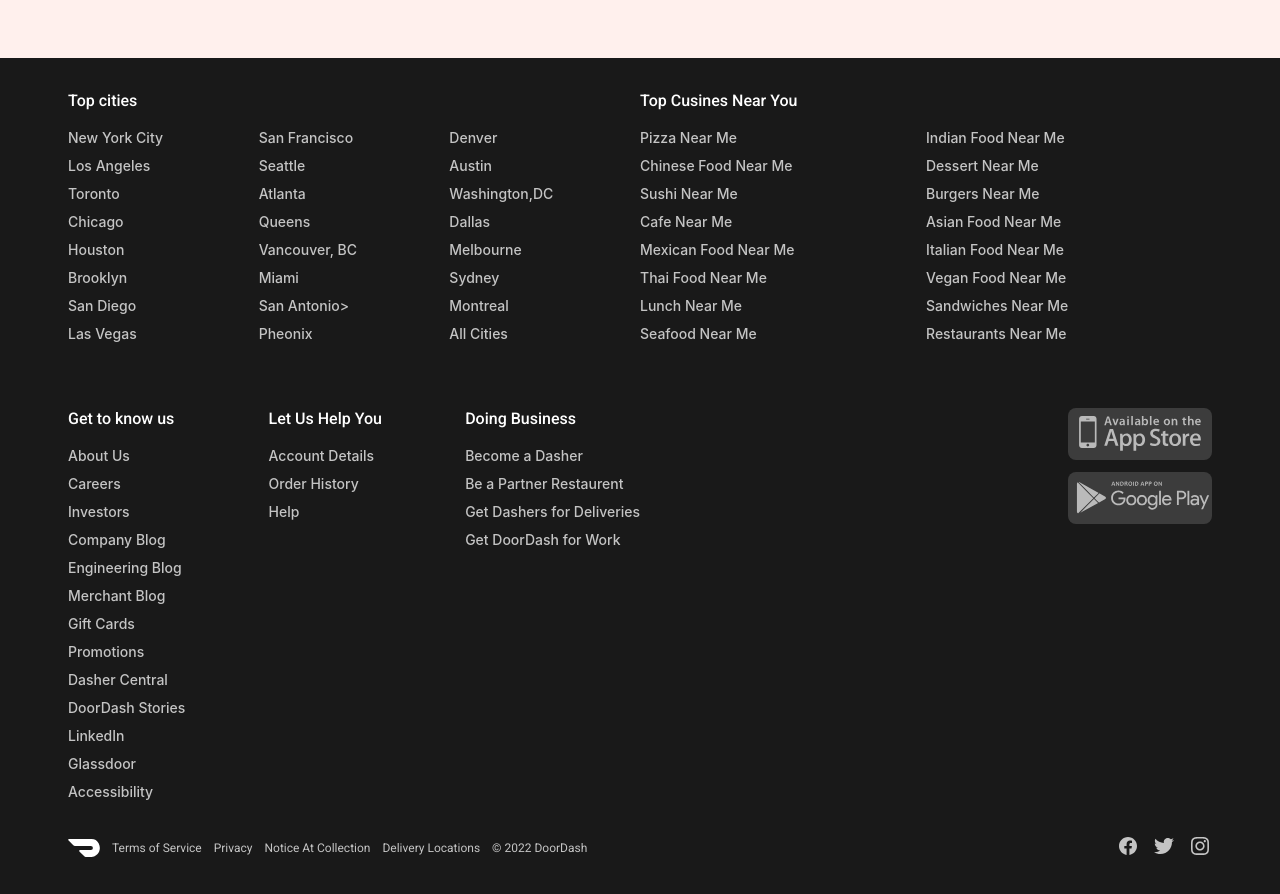
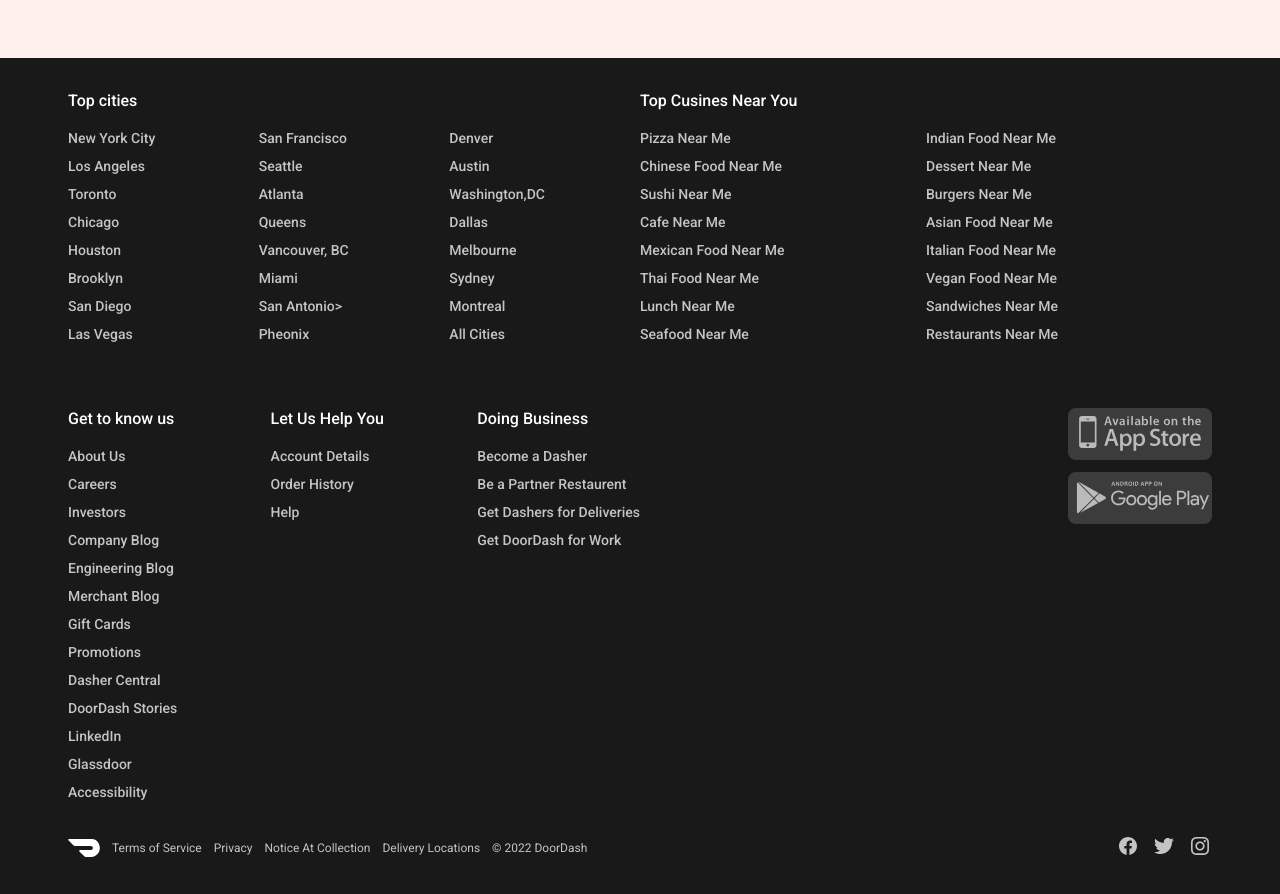
Before and after one commit to akshaysama/Doordash, a plain HTML site: page index.html in a window 1280 px wide. Shown: the part 1640-2534 px from the top of the page. Drawn offline with Linux system fonts and the light colour scheme.

Commit message:
Update style.css
space removed

```diff
--- a/style.css
+++ b/style.css
@@ -1,8 +1,3 @@
-/* @font-face {
-    font-family: 'TTNorms-Regular';
-    src:
-    url('/home/akshay/Desktop/Task13WEBSITE/TTNorms/TTNorms-Regular.otf');
-} */
 
 html,body
 {
@@ -426,7 +421,6 @@
     font-size: 16px;
     font-weight: 500;
     line-height: 22px;
-    letter-spacing: 0ch;
     text-decoration: none;
     color: rgb(255, 255, 255);
     display: block;
@@ -458,11 +452,8 @@
 }
 .Footer-Link-SpanTag{
     font-size: 14px;
-    font-family: DD-TTNorms, -apple-system, BlinkMacSystemFont, "Segoe UI", Roboto, Helvetica, Arial, sans-serif, "Apple Color Emoji", "Segoe UI Emoji", "Segoe UI Symbol";
     font-weight: 500;
     line-height: 20px;
-    letter-spacing: 0ch;
-    text-transform: none;
     color: rgb(196, 196, 196);
     margin: 0px;
     padding: 0px;
@@ -476,7 +467,6 @@
 
 .Footer-Link-child-tag{
     display:flex;
-    -webkit-box-pack:justify;
     justify-content:space-between;
 }
 .Footer-link-second-row{
```
